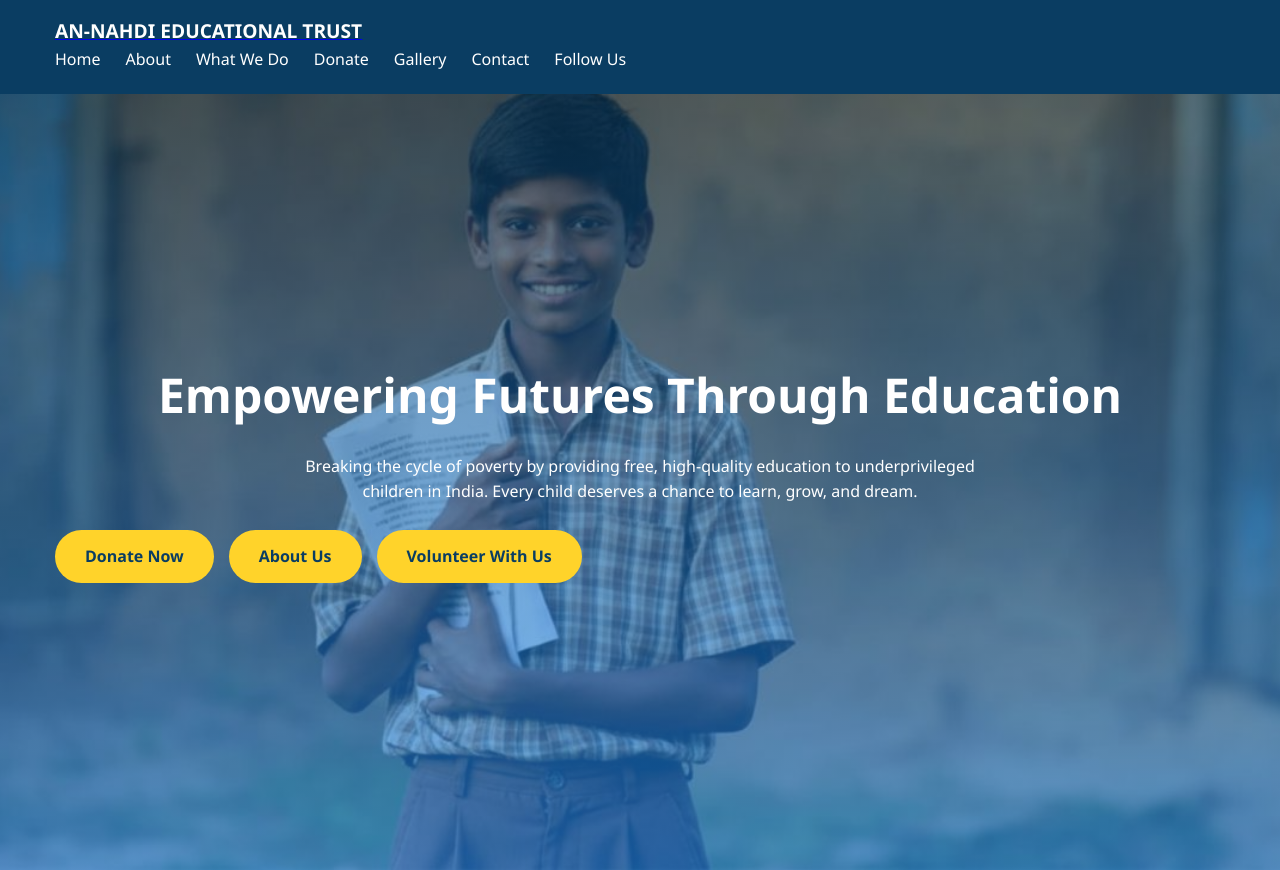
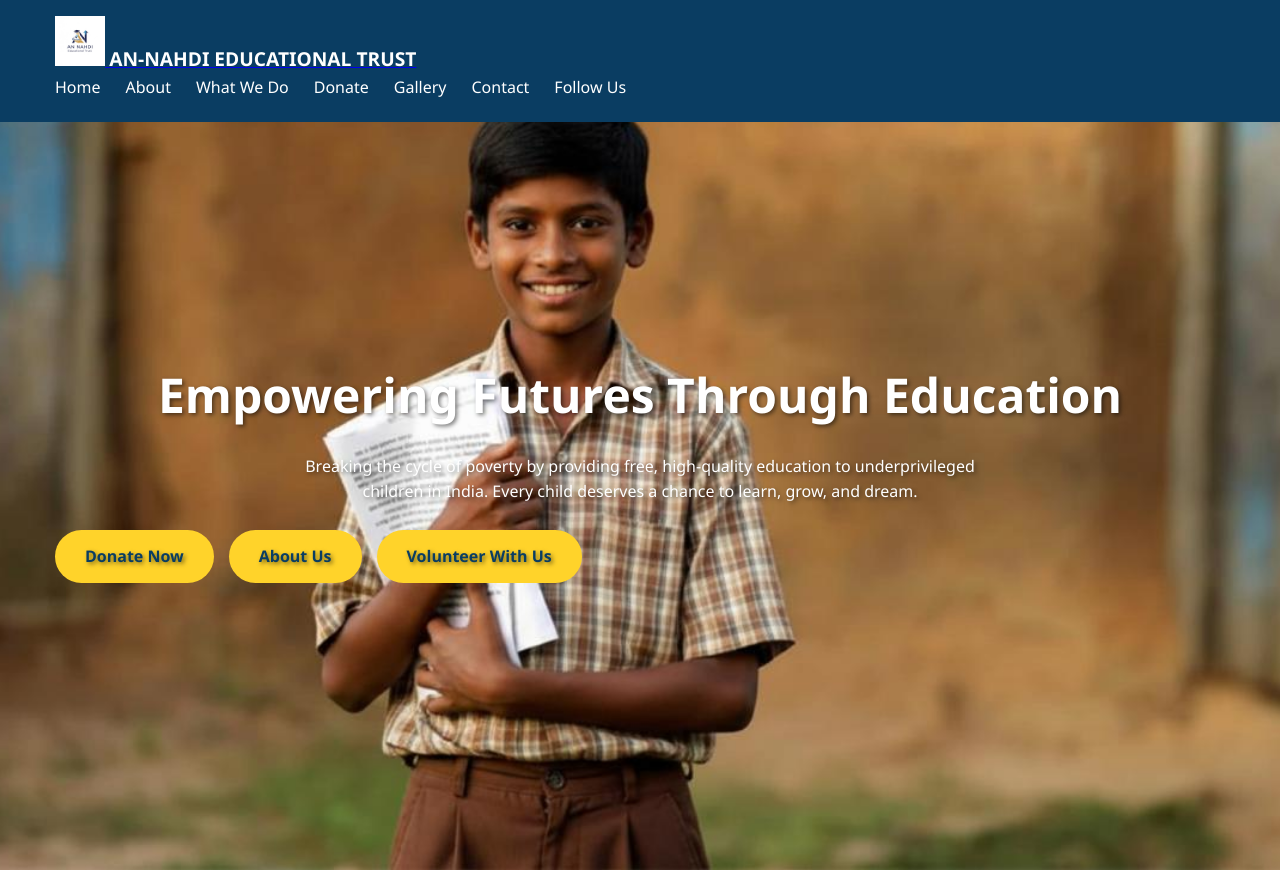
Before and after one commit to tausifkhanak35-prog/an-nahdi-website, a plain HTML site: page index.html in a window 1280 px wide. Shown: the top 870 px of the page. Drawn offline with Linux system fonts and the light colour scheme; files whose address does not match are found by name.

Commit message:
Update index.html

```diff
--- a/index.html
+++ b/index.html
@@ -12,7 +12,7 @@
     <div class="container">
       <div class="logo-container">
         <a href="index.html">
-          <!-- Add your logo image later -->
+          <img src="logo.png" alt="AN-NAHDI Logo" style="height: 50px;">
           <span class="logo-text">AN-NAHDI EDUCATIONAL TRUST</span>
         </a>
       </div>
@@ -51,7 +51,7 @@
   </header>
 
   <!-- Hero Section -->
-  <section class="hero">
+  <section class="hero" style="background-image: url('home.jpeg'); background-size: cover; background-position: center; color: white; text-shadow: 2px 2px 4px rgba(0,0,0,0.5);">
     <div class="container">
       <h1>Empowering Futures Through Education</h1>
       <p>Breaking the cycle of poverty by providing free, high-quality education to underprivileged children in India. Every child deserves a chance to learn, grow, and dream.</p>
```
